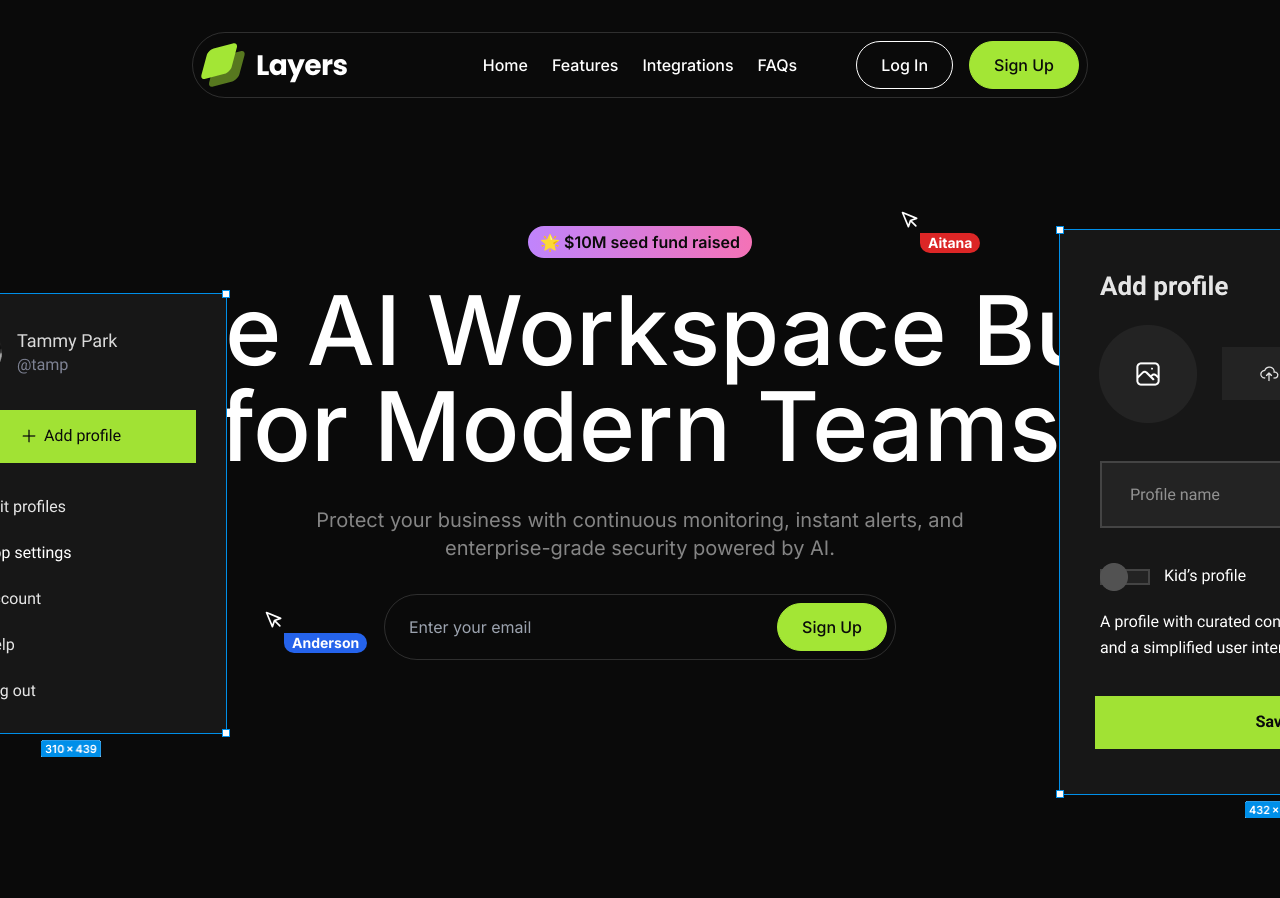
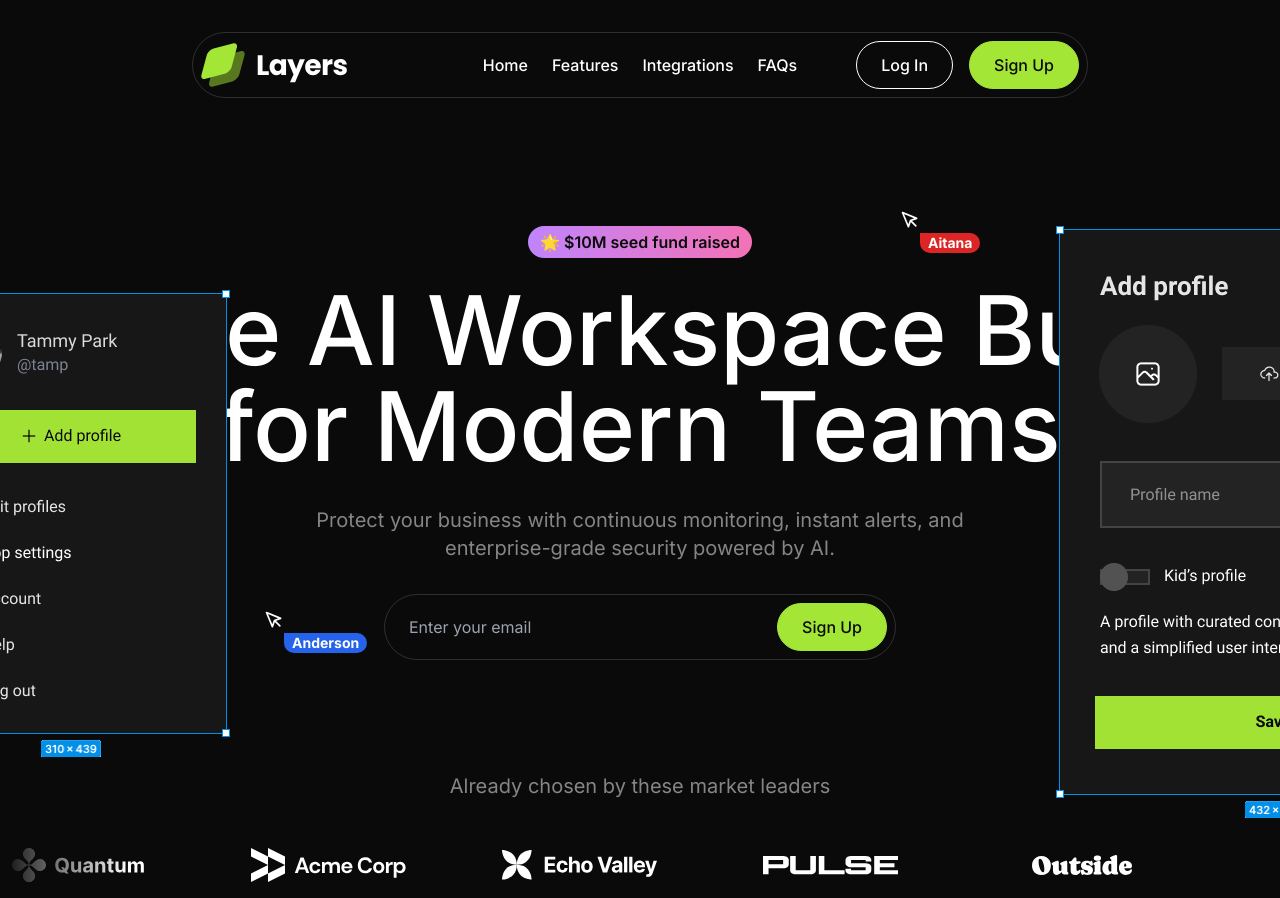
Before and after one commit to afsalshamsudeen/Modern-Website, a Next.js app: page / in a window 1280 px wide. Before the commit the page ends 818 px from the top, so only its background shows below. Built offline with nearby package versions, Linux system fonts and the light colour scheme.

Commit message:
feat(ui):partner section ui complete

```diff
--- a/src/app/page.tsx
+++ b/src/app/page.tsx
@@ -1,4 +1,5 @@
 import Hero from "@/sections/Hero";
+import LogoTicker from "@/sections/LogoTicker";
 import Navbar from "@/sections/Navbar";
 
 export default function Home() {
@@ -6,6 +7,7 @@
     <>
         <Navbar/>
         <Hero/>
+        <LogoTicker/>
 
     </>
     );
--- a/src/sections/Hero.tsx
+++ b/src/sections/Hero.tsx
@@ -31,7 +31,7 @@
             <p className="text-center text-xl text-white/50 mt-8 max-w-2xl mx-auto">Protect your business with continuous monitoring, instant alerts, and enterprise-grade security powered by AI.</p>
 
             <form className="flex border border-white/15 rounded-full p-2 mt-8  max-w-lg mx-auto">
-                <input type="email" placeholder="Enter your email" className="bg-transparent px-4 md:flex-1"/>
+                <input type="email" placeholder="Enter your email" className="bg-transparent px-4 md:flex-1 w-full"/>
                 <Button type="submit" variant="primary" className="whitespace-nowrap" size="sm">Sign Up</Button>
             </form>
         </div>
--- a/src/sections/LogoTicker.tsx
+++ b/src/sections/LogoTicker.tsx
@@ -6,6 +6,7 @@
 import apexLogo from "@/assets/images/apex.svg";
 import celestialLogo from "@/assets/images/celestial.svg";
 import twiceLogo from "@/assets/images/twice.svg";
+import Image from "next/image";
 
 const logos = [
     { name: "Quantum", image: quantumLogo },
@@ -19,5 +20,16 @@
 ];
 
 export default function LogoTicker() {
-    return <div>Logo Ticker</div>;
+    return <section className="py-4 overflow-clip">
+        <div className="container">
+            <h3 className="text-center text-white/50 text-xl">Already chosen by these market leaders</h3>
+        </div>
+        <div className="overflow-hidden mt-12 [mask-image:linear-gradient(to_right,transparent,black_10%,black_90%,transparent)]">
+            <div className="flex gap-24 pr-24">
+                {logos.map(logo=>(
+                    <Image src={logo.image} alt={logo.name} key={logo.name}/>
+                ))}
+            </div>
+        </div>
+    </section>
 }
```
